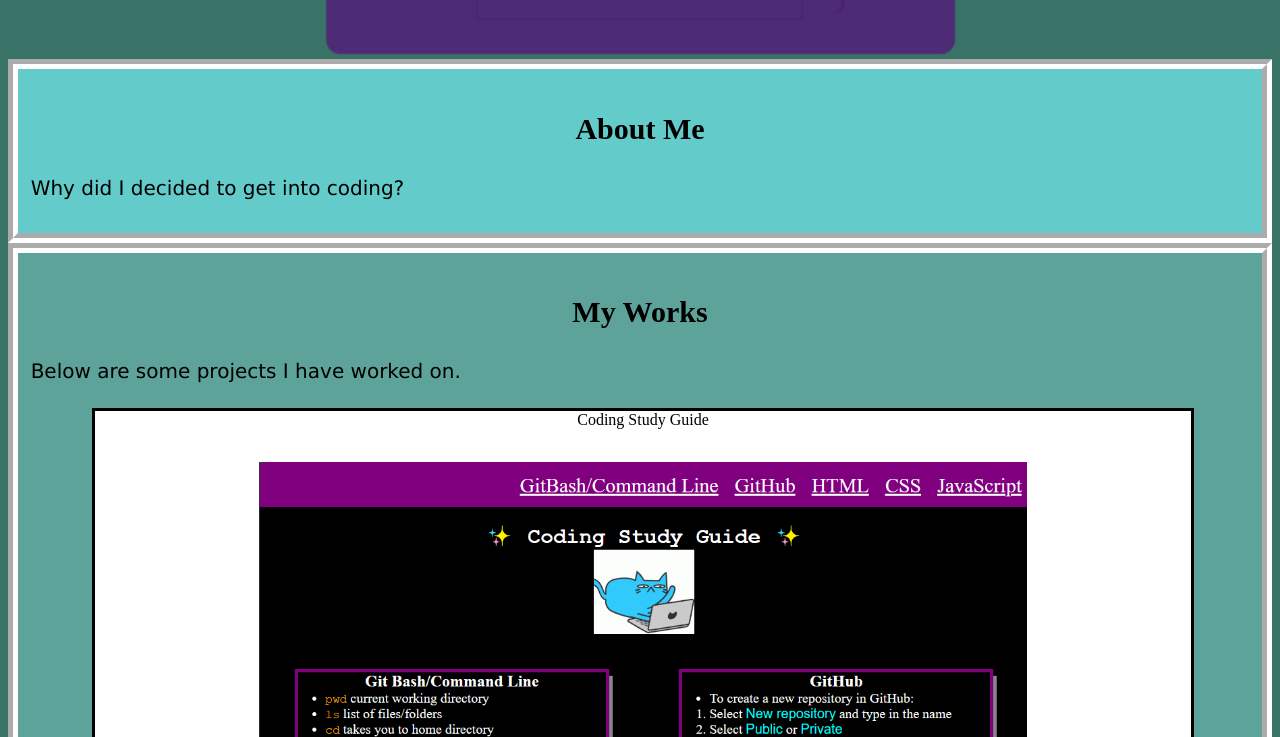
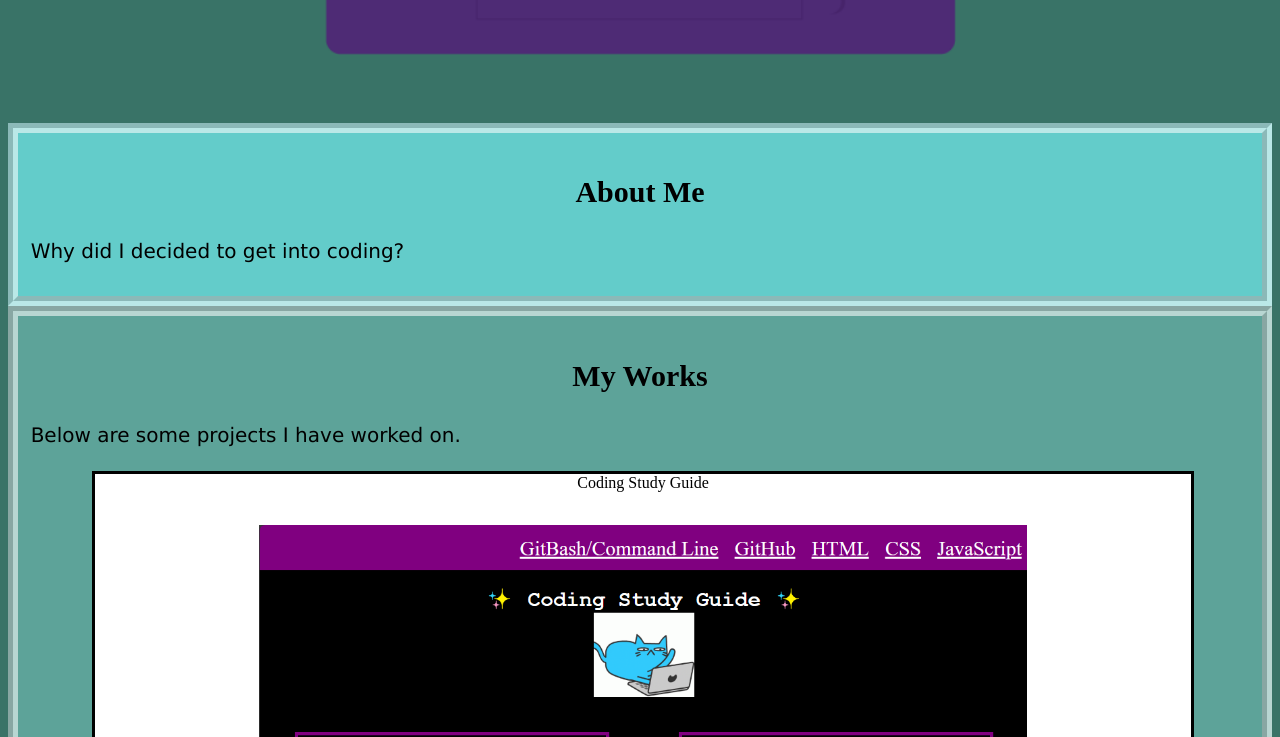
Before and after one commit to ashleyh5440/pro-portfolio, a plain HTML site: page index.html in a window 1280 px wide. Shown: the part 603-1340 px from the top of the page. Drawn offline with Linux system fonts and the light colour scheme.

Commit message:
changed the borders and added margin to top of about me

```diff
--- a/assets/style.css
+++ b/assets/style.css
@@ -17,6 +17,7 @@ background: linear-gradient(180deg, rgba(57,115,103,1) 0%, rgba(99,204,202,1) 40
 #base-img{
     width: 50%;
     margin-left: 25%;
+    /* margin-bottom: 5%; */
     position: relative;
 
 }
@@ -108,14 +109,14 @@ p {
 .about-me {
     background-color: #63CCCA;
     padding: 1%;
-    margin: 0px;
-    border: 10px groove white;
+    margin-top: 5%;
+    border: 10px groove rgba(255, 255, 255, 0.562);
 }
 
 .my-works {
     background-color: #5DA399;
     padding: 1%;
-    border: 10px groove white;
+    border: 10px groove rgba(255, 255, 255, 0.562);
 }
 
 .contact-me {
```
